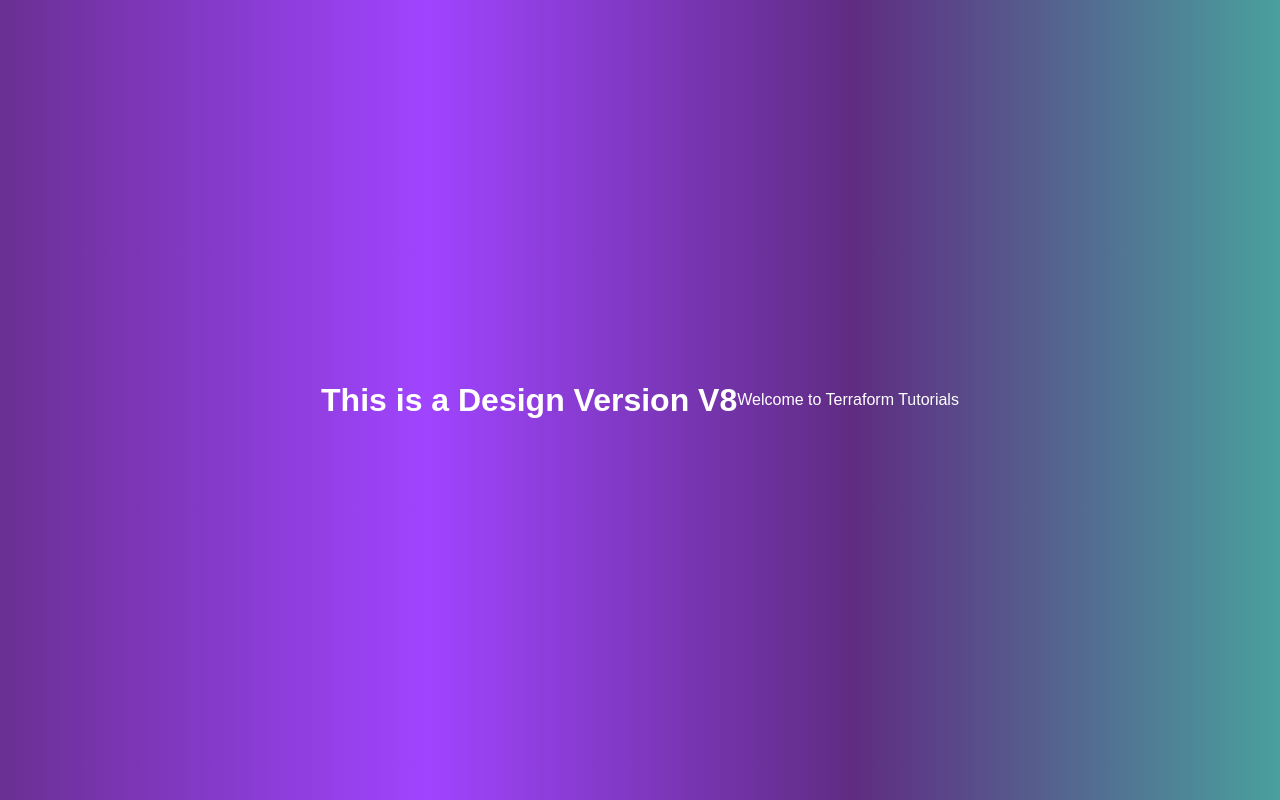
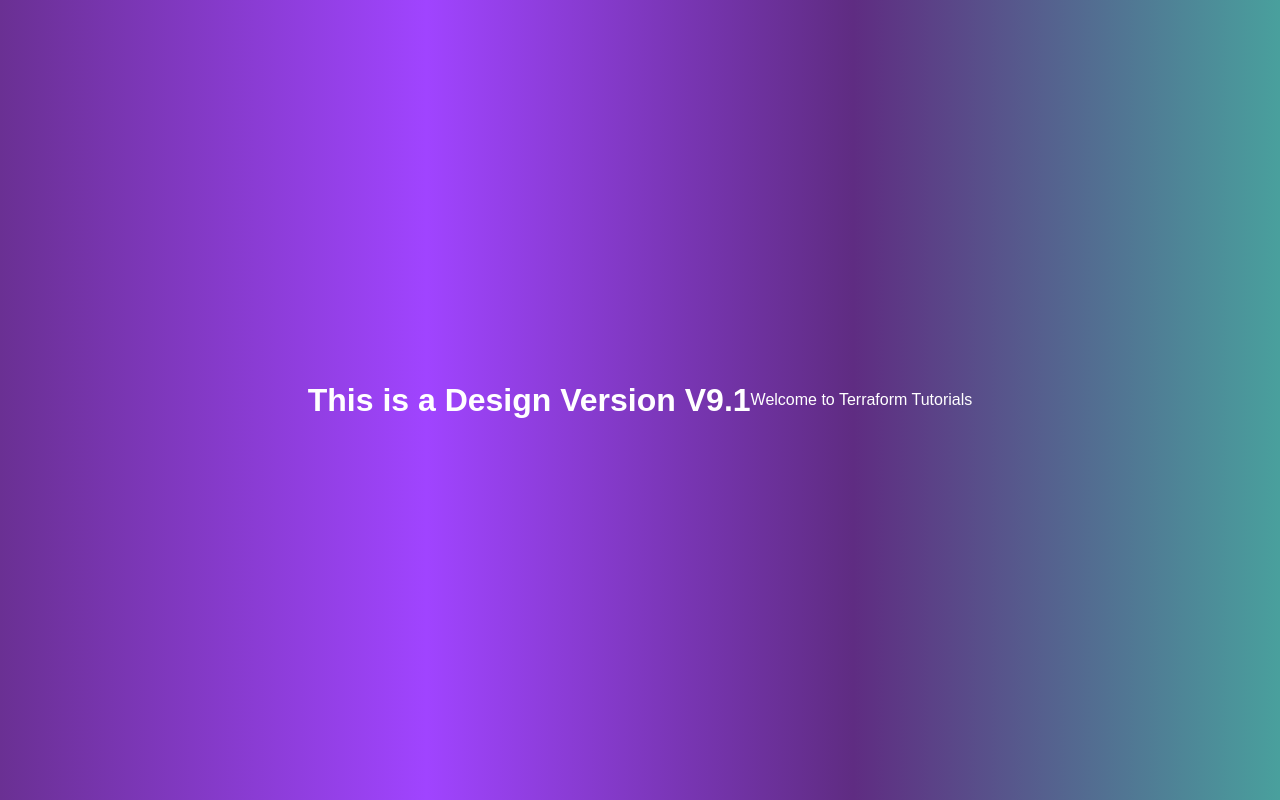
Before and after one commit to mianhamza28/newgit, a plain HTML site: page index.html in a window 1280 px wide. Drawn offline with Linux system fonts and the light colour scheme.

Commit message:
change H2

```diff
--- a/index.html
+++ b/index.html
@@ -10,7 +10,7 @@
 </head>
 
 <body>
-    <h1>This is a Design Version V8</h1>
+    <h1>This is a Design Version V9.1</h1>
     <p>Welcome to Terraform Tutorials</p>
 </body>
 
```
